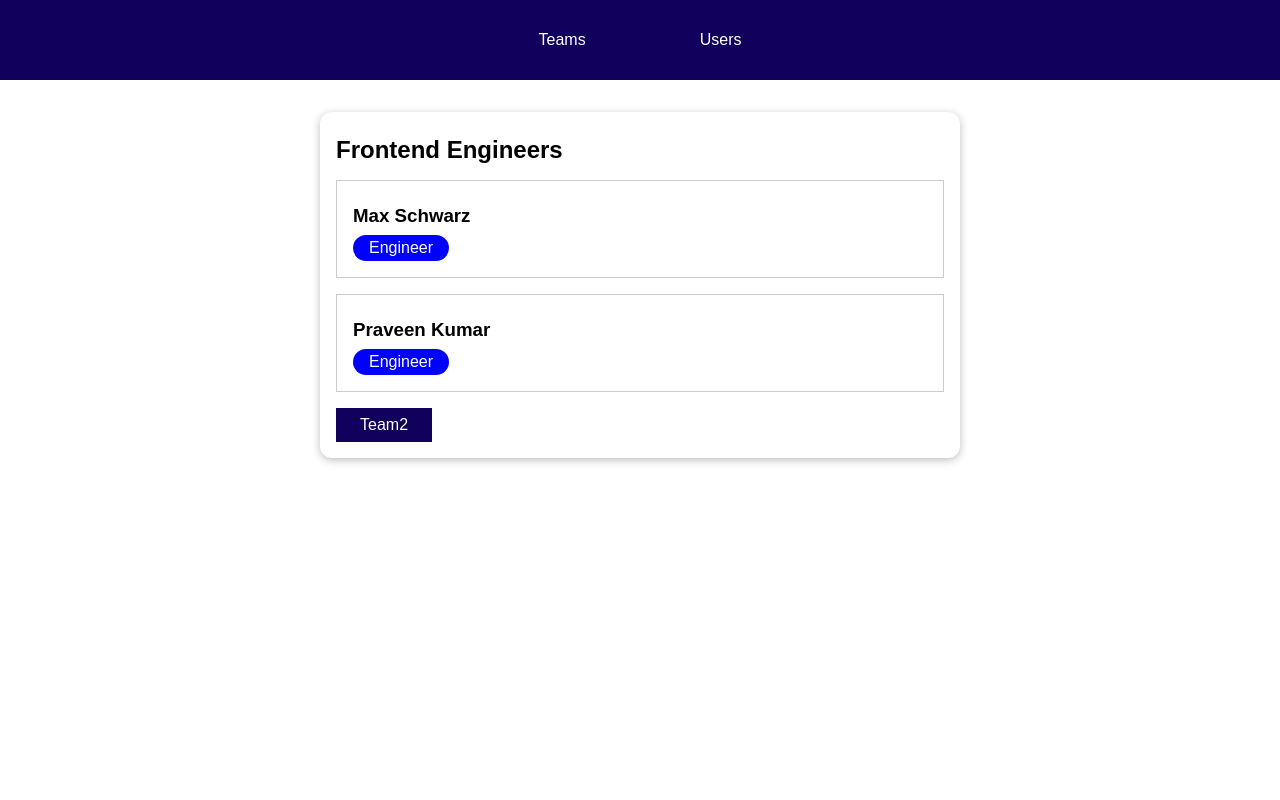
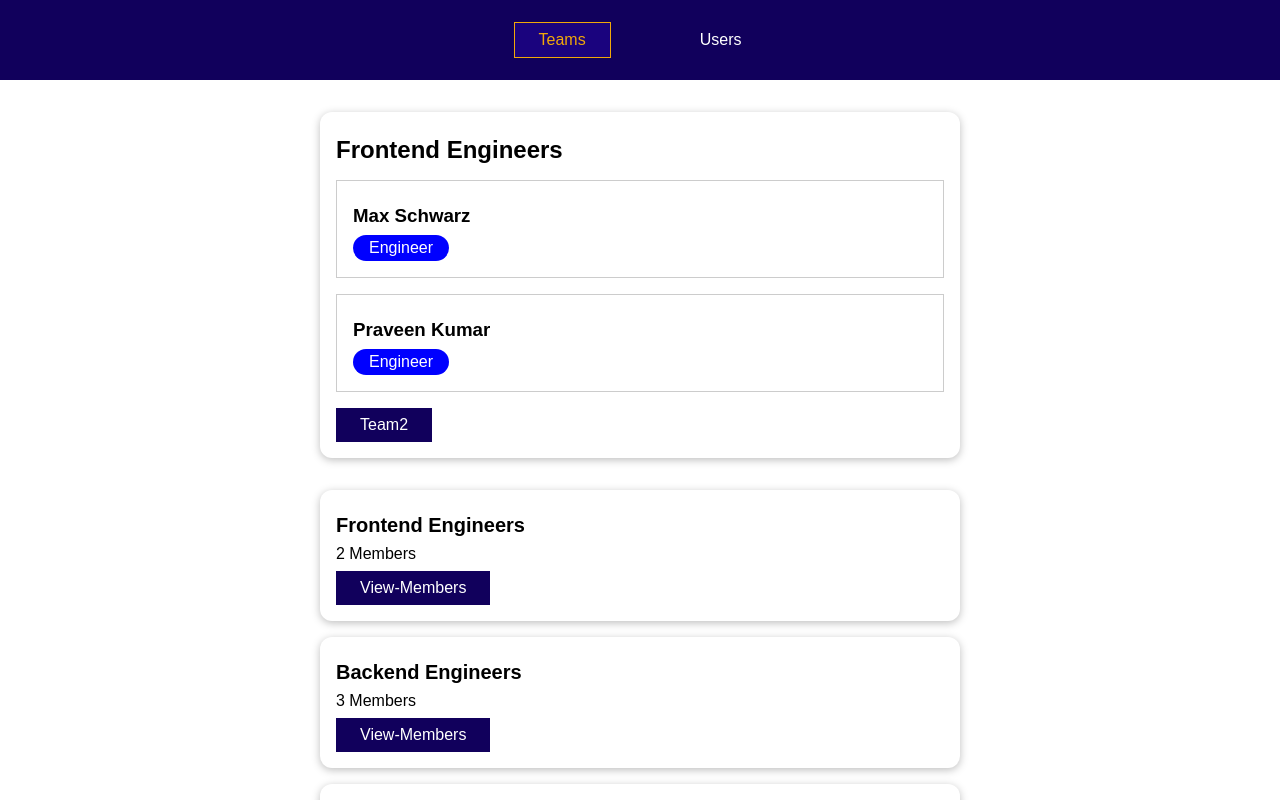
Before and after one commit to DDury/VueProject, a Vue app in the folder 10.routing/: page /teams/t1 in a window 1280 px wide. Shown: the top 800 px of the page. Built offline with nearby package versions, Linux system fonts and the light colour scheme.

Commit message:
router  multi

```diff
--- a/10.routing/src/App.vue
+++ b/10.routing/src/App.vue
@@ -6,6 +6,7 @@
         <router-view />
       </transition>
     </main>
+    <footer><router-view name="footer" /></footer>
   </div>
 </template>
 
--- a/10.routing/src/components/nav/TheNavigation.vue
+++ b/10.routing/src/components/nav/TheNavigation.vue
@@ -6,7 +6,7 @@
           <router-link to="/teams">Teams</router-link>
         </li>
         <li>
-          <router-link to="users">Users</router-link>
+          <router-link to="/users">Users</router-link>
         </li>
       </ul>
     </nav>
--- a/10.routing/src/components/teams/TeamMembers.vue
+++ b/10.routing/src/components/teams/TeamMembers.vue
@@ -15,29 +15,28 @@
 
 <script setup>
 import UserItem from "../users/UserItem.vue";
-import { ref, inject, onMounted, watch } from "vue";
-import { useRoute } from "vue-router";
+import { ref, inject, watchEffect, defineProps } from "vue";
+// import { useRoute } from "vue-router";
 
-const route = useRoute();
+// const route = useRoute();
 
+const props = defineProps(["teamId"]);
 const teams = inject("teams");
 const users = inject("users");
 
 const teamName = ref("");
 const members = ref([]);
 
-const findMenbers = () => {
-  const teamId = route.params.teamId;
-  const selectedTeam = teams.value.find((team) => team.id === teamId);
-  const selectedMembers = selectedTeam.members;
+watchEffect(() => {
+  const selectedTeam = teams.value.find((team) => team.id === props.teamId);
   members.value = users.value.filter((user) =>
-    selectedMembers.includes(user.id)
+    selectedTeam.members.includes(user.id)
   );
   teamName.value = selectedTeam.name;
-};
-onMounted(findMenbers);
+});
+// onMounted(()=>{findMenbers(props.teamId)});
 
-watch(() => route, findMenbers, { deep: true });
+// watch(() => props.teamId, findMenbers);
 </script>
 
 <style scoped>
--- /dev/null
+++ b/10.routing/src/components/teams/TeamsFooter.vue
@@ -0,0 +1,3 @@
+<template>
+  <h2>Teams Footer</h2>
+</template>
--- a/10.routing/src/components/teams/TeamsItem.vue
+++ b/10.routing/src/components/teams/TeamsItem.vue
@@ -2,13 +2,19 @@
   <li>
     <h3>{{ name }}</h3>
     <div class="team-members">{{ memberCount }} Members</div>
-    <router-link :to="`/teams/${id}`">View-Members</router-link>
+    <router-link :to="links">View-Members</router-link>
   </li>
 </template>
 
 <script setup>
-import { defineProps } from "vue";
-defineProps(["name", "memberCount", "id"]);
+import { defineProps, computed } from "vue";
+const props = defineProps(["name", "memberCount", "id"]);
+
+const links = computed(() => ({
+  name: "team-members",
+  params: { teamId: props.id },
+  query: { sort: "asc" },
+}));
 </script>
 
 <style scoped>
--- a/10.routing/src/components/teams/TeamsList.vue
+++ b/10.routing/src/components/teams/TeamsList.vue
@@ -1,4 +1,6 @@
 <template>
+  <div>
+    <router-view></router-view>
     <ul>
       <teams-item
         v-for="team in teams"
@@ -8,6 +10,7 @@
         :member-count="team.members.length"
       ></teams-item>
     </ul>
+  </div>
 </template>
 
 <script setup>
--- /dev/null
+++ b/10.routing/src/components/users/UsersFooter.vue
@@ -0,0 +1,3 @@
+<template>
+  <h2>Users Footer</h2>
+</template>
--- a/10.routing/src/router/index.js
+++ b/10.routing/src/router/index.js
@@ -2,13 +2,27 @@ import { createRouter, createWebHistory } from "vue-router";
 import TeamsList from "../components/teams/TeamsList.vue";
 import UsersList from "../components/users/UsersList.vue";
 import TeamMembers from "../components/teams/TeamMembers.vue";
-
+import TeamsFooter from "../components/teams/TeamsFooter.vue";
+import UsersFooter from "../components/users/UsersFooter.vue";
 const router = createRouter({
   history: createWebHistory(),
   routes: [
-    { path: "/teams", component: TeamsList },
-    { path: "/users", component: UsersList },
-    { path: "/teams/:teamId", component: TeamMembers },
+    { path: "/", redirect: "/teams" },
+    {
+      name: "teams",
+      path: "/teams",
+      components: { default: TeamsList, footer: TeamsFooter },
+      children: [
+        {
+          name: "team-members",
+          path: ":teamId",
+          component: TeamMembers,
+          props: true,
+        },
+      ],
+    },
+    { path: "/users", components: { default: UsersList, footer: UsersFooter } },
+    { path: "/:notFound(.*)", redirect: "/teams" },
   ],
   linkActiveClass: "active",
 });
```
Lines whose indentation alone changed are shown as unchanged.
